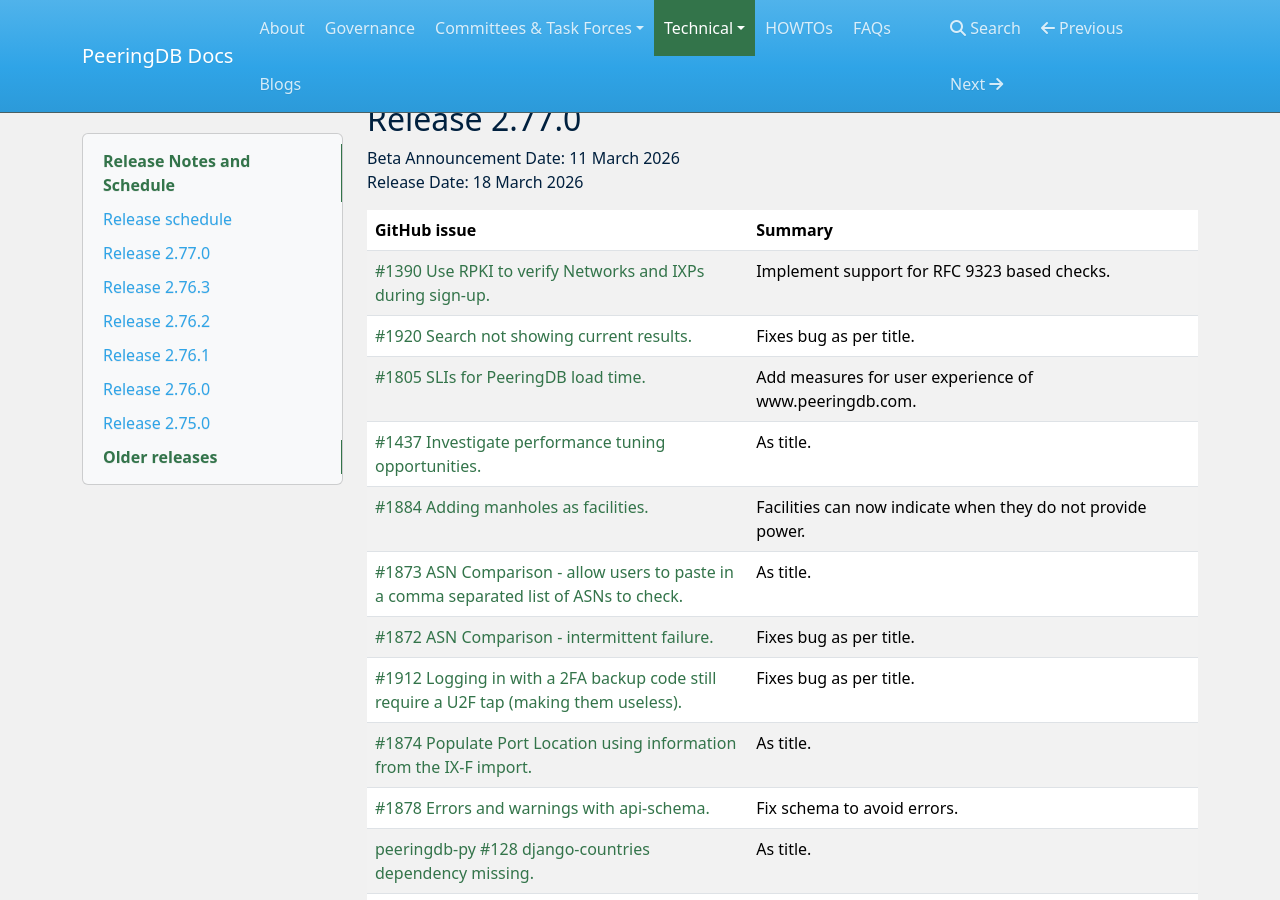
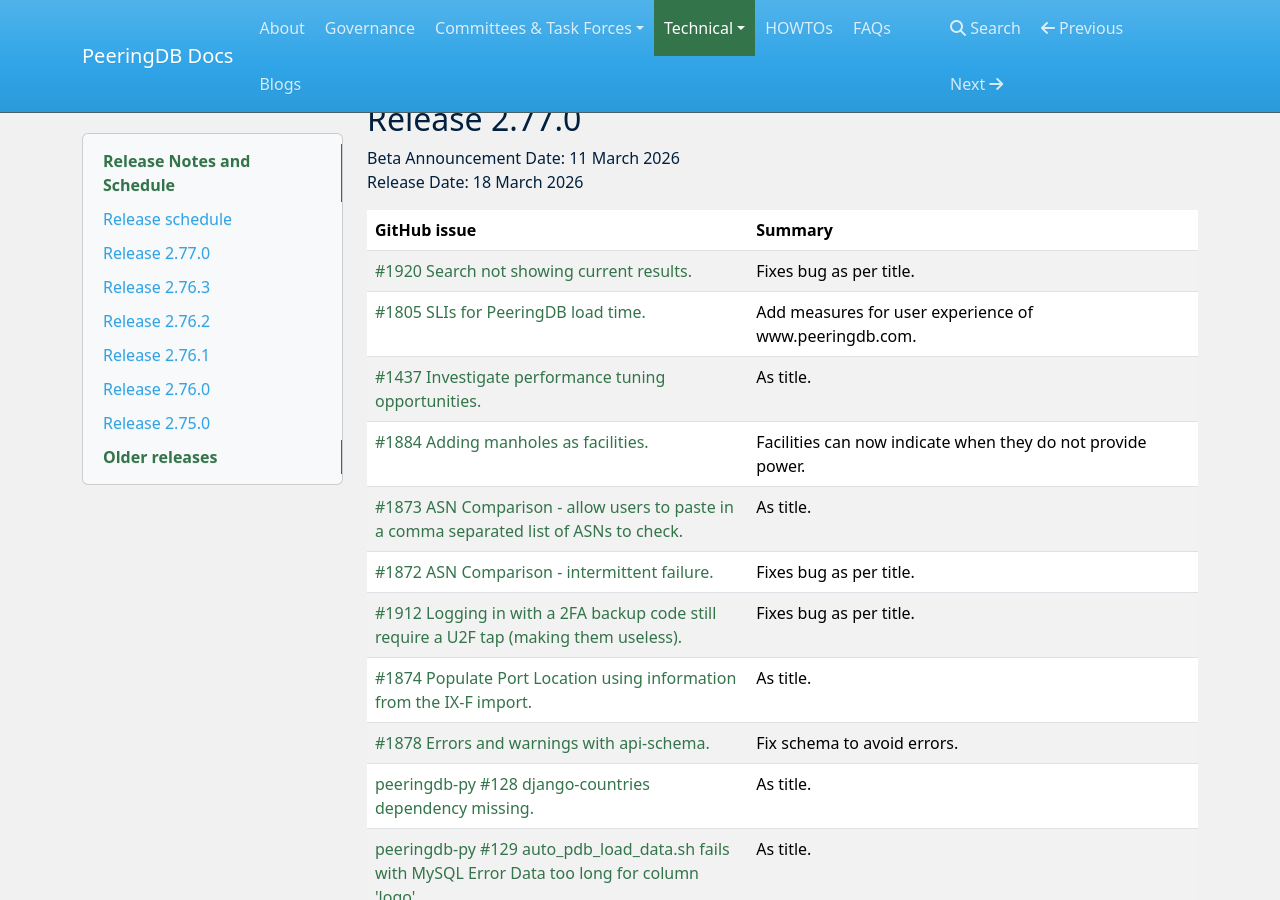
Before and after one commit to peeringdb/docs, an MkDocs documentation site: the page built from docs/release_notes/index.md, in a window 1280 px wide and 900 px high, scrolled down 655 px. Built offline with MkDocs 1.6.1, drawn with Linux system fonts in a browser that asks for light colours; nearby versions of some CDN libraries.

Commit message:
Update index.md (#418)
Remove #1390 from 2.77.0

Co-authored-by: Greg Hankins <ghankins@mindspring.com>

```diff
--- a/docs/release_notes/index.md
+++ b/docs/release_notes/index.md
@@ -26,7 +26,6 @@
 
 | **GitHub issue** | **Summary** |
 | ----------------- | ----------- |
-| [#1390 Use RPKI to verify Networks and IXPs during sign-up.](https://github.com/peeringdb/peeringdb/issues/1390) | Implement support for RFC 9323 based checks.|
 | [#1920 Search not showing current results.](https://github.com/peeringdb/peeringdb/issues/1920) | Fixes bug as per title.|
 | [#1805 SLIs for PeeringDB load time.](https://github.com/peeringdb/peeringdb/issues/1805) | Add measures for user experience of www.peeringdb.com.|
 | [#1437 Investigate performance tuning opportunities.](https://github.com/peeringdb/peeringdb/issues/1437) | As title.|
```
